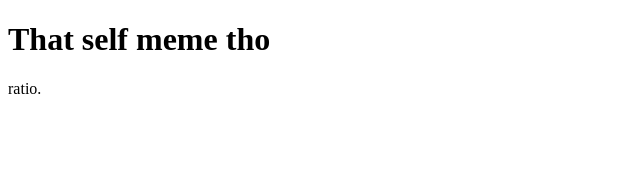
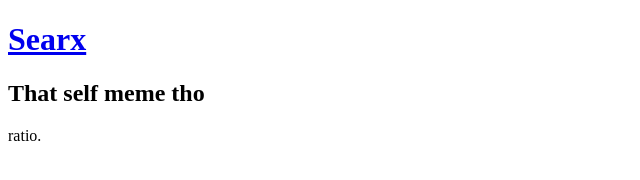
Before and after one commit to condense-fidelity-elope/sheeblou.github.io, a plain HTML site: page index.html in a window 1280 px wide. Shown: the whole page, without its empty margins (0-640 px from the left). Drawn offline with Linux system fonts and the light colour scheme.

Commit message:
Update index.html

```diff
--- a/index.html
+++ b/index.html
@@ -4,9 +4,10 @@
 <title>Dankest meme</title>
 </head>
 <body>
+<h1><a href="http://search.blou.xyz">Searx</a></h1>
+  <h2>That self meme tho</h2>
+<p>ratio.</p>
 
-<h1>That self meme tho</h1>
-<p>ratio.</p>
 
 </body>
 </html>
```
